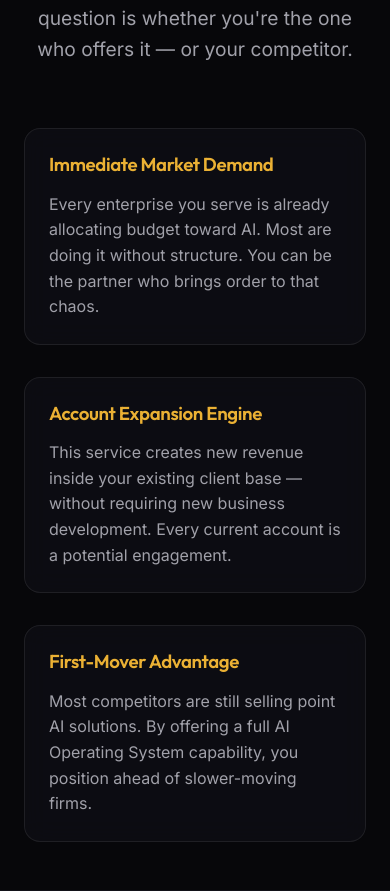
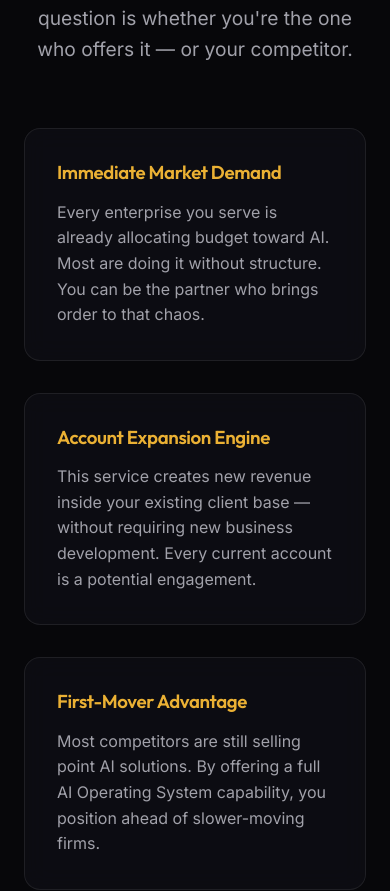
Before and after one commit to p0ebounty/magnaqore-lab, a React (Vite) app: page / in a window 390 px wide. Shown: the part 4107-4998 px from the top of the page. Built offline with nearby package versions, Linux system fonts and the light colour scheme.

Commit message:
fix team cards

```diff
--- a/src/index.css
+++ b/src/index.css
@@ -273,7 +273,7 @@ button {
     padding: var(--space-12) 0;
   }
   .glass-panel {
-    padding: 1.5rem !important;
+    padding: 1.5rem;
   }
 }
 
--- a/src/pages/LandingPage.module.css
+++ b/src/pages/LandingPage.module.css
@@ -289,9 +289,9 @@
     padding: 0 !important;
   }
 
-  /* Make text padding scale down a bit on mobile since 2rem is wide */
-  .teamCard > div:nth-child(2) {
-    padding: 1.5rem !important;
+  /* SpotlightCard wraps children in an inner div — remove its padding on mobile */
+  .teamCard > div {
+    padding: 0 !important;
   }
 }
 
```
